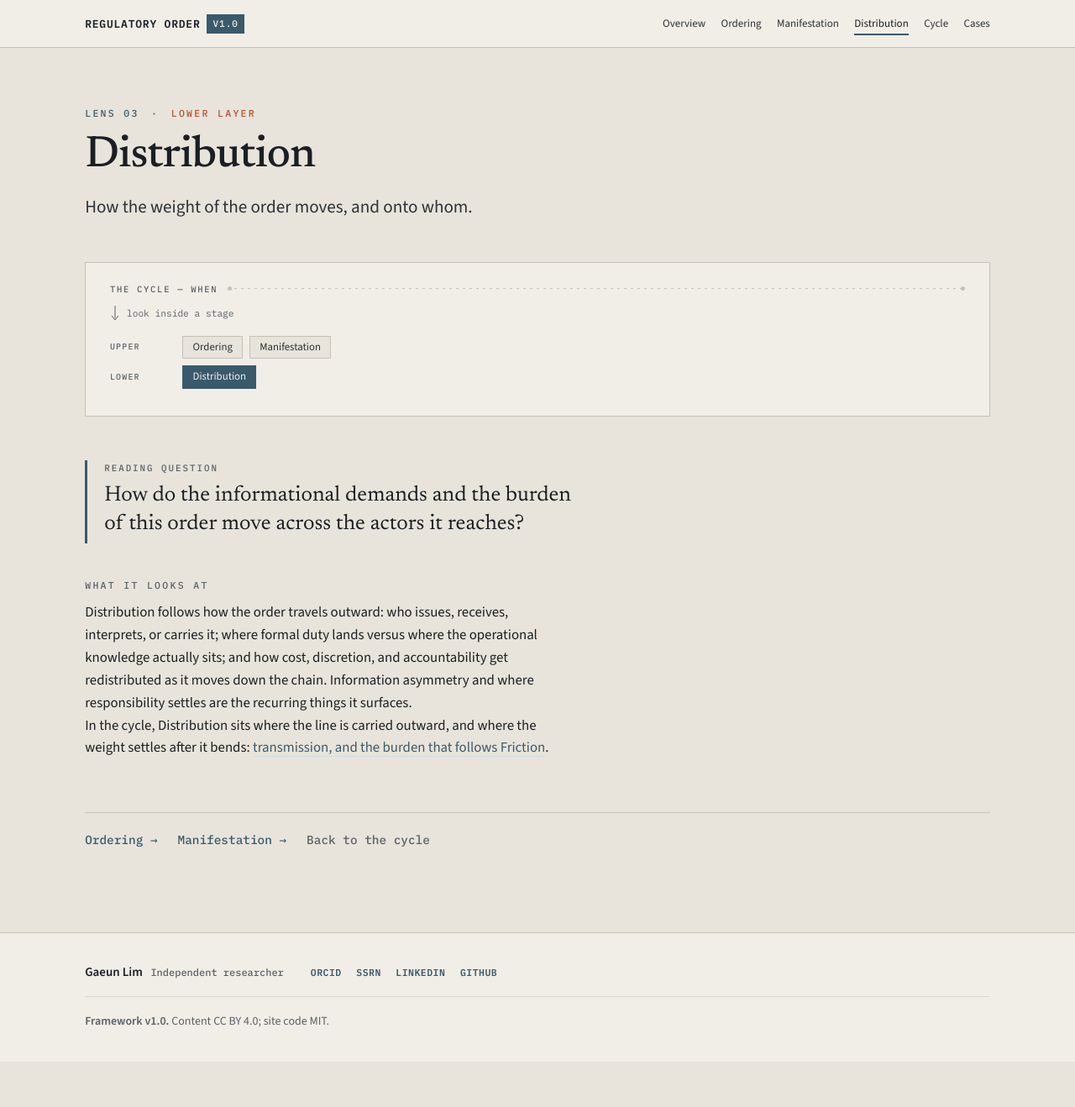
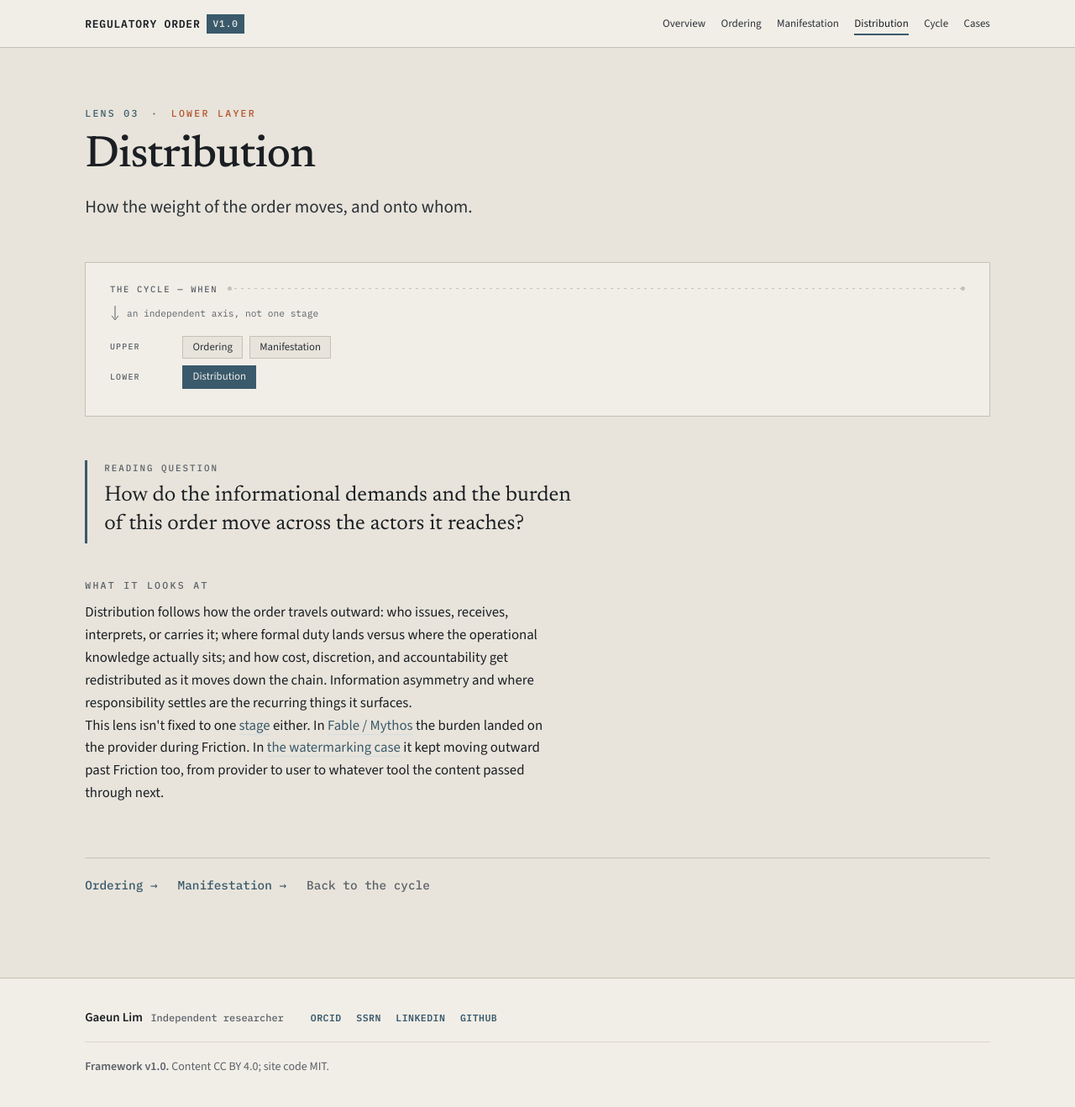
Before and after one commit to GaeunLim01/regulatory-order, a Jekyll site: the page built from framework/distribution/index.html, in a window 1280 px wide. Shown: the whole page at 84% size. Built offline with Jekyll 4.4.1, drawn with Linux system fonts in a browser that asks for light colours; before the commit the page ends 1264 px from its top, so only the background shows below that.

Commit message:
Add files via upload

```diff
--- a/framework/distribution/index.html
+++ b/framework/distribution/index.html
@@ -11,9 +11,9 @@
     <h1 class="lens-title">Distribution</h1>
     <p class="lens-dek">How the weight of the order moves, and onto whom.</p>
 
-    <div class="lens-map" aria-label="Where this lens sits. The cycle is the horizontal axis; the lenses look inside any one of its stages.">
+    <div class="lens-map" aria-label="Where this lens sits. The cycle tracks the regulation over time; the lenses are an independent axis on how actors interact with it, at any point in the cycle.">
       <div class="lens-map__cycle"><span>THE CYCLE — WHEN</span><span class="lens-map__dots" aria-hidden="true"></span></div>
-      <div class="lens-map__drop"><svg width="12" height="20" viewBox="0 0 12 20" aria-hidden="true"><line x1="6" y1="0" x2="6" y2="15" stroke="var(--muted)" stroke-width="1"/><path d="M2 12 L6 17 L10 12" fill="none" stroke="var(--muted)" stroke-width="1"/></svg>look inside a stage</div>
+      <div class="lens-map__drop"><svg width="12" height="20" viewBox="0 0 12 20" aria-hidden="true"><line x1="6" y1="0" x2="6" y2="15" stroke="var(--muted)" stroke-width="1"/><path d="M2 12 L6 17 L10 12" fill="none" stroke="var(--muted)" stroke-width="1"/></svg>an independent axis, not one stage</div>
       <div class="lens-map__layer">
         <span class="lens-map__tag">UPPER</span>
         <div class="lens-map__chips">
@@ -37,7 +37,7 @@
     <div class="lens-body">
       <h2>What it looks at</h2>
       <p>Distribution follows how the order travels outward: who issues, receives, interprets, or carries it; where formal duty lands versus where the operational knowledge actually sits; and how cost, discretion, and accountability get redistributed as it moves down the chain. Information asymmetry and where responsibility settles are the recurring things it surfaces.</p>
-      <p class="lens-cycle">In the cycle, Distribution sits where the line is carried outward, and where the weight settles after it bends: <a href="{{ '/framework/cycle/' | relative_url }}">transmission, and the burden that follows Friction</a>.</p>
+      <p class="lens-cycle">This lens isn't fixed to one <a href="{{ '/framework/cycle/' | relative_url }}">stage</a> either. In <a href="/cases/fable-mythos/">Fable / Mythos</a> the burden landed on the provider during Friction. In <a href="/cases/claude-watermarking/">the watermarking case</a> it kept moving outward past Friction too, from provider to user to whatever tool the content passed through next.</p>
     </div>
 
     <nav class="lens-nav" aria-label="Other lenses">
```
